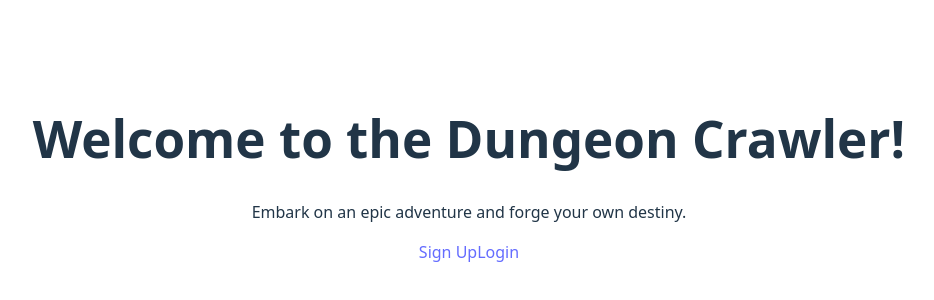
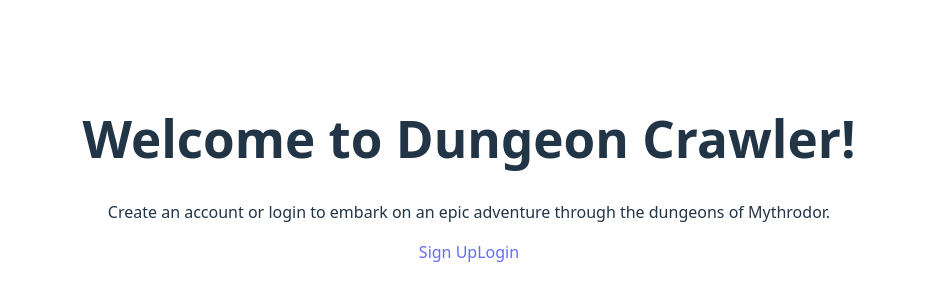
Before and after one commit to coder-guy-pete/dungeon-crawler, a React (Vite) app in the folder client/: page / in a window 1280 px wide. Shown: the part 230-530 px from the top of the page, without its empty margins (171-1105 px from the left). Built offline with nearby package versions, Linux system fonts and the light colour scheme.

Commit message:
main game functionality working

```diff
--- a/client/src/pages/Home.tsx
+++ b/client/src/pages/Home.tsx
@@ -4,8 +4,8 @@ import { Link } from 'react-router-dom';
 const Home: React.FC = () => {
     return (
         <div>
-        <h1>Welcome to the Dungeon Crawler!</h1>
-        <p>Embark on an epic adventure and forge your own destiny.</p>
+        <h1>Welcome to Dungeon Crawler!</h1>
+        <p>Create an account or login to embark on an epic adventure through the dungeons of Mythrodor.</p>
         <div>
             <Link to="/signup">Sign Up</Link>
             <Link to="/login">Login</Link>
```
Also changed, not shown: client/src/pages/Game.tsx (+0 -7 lines).
